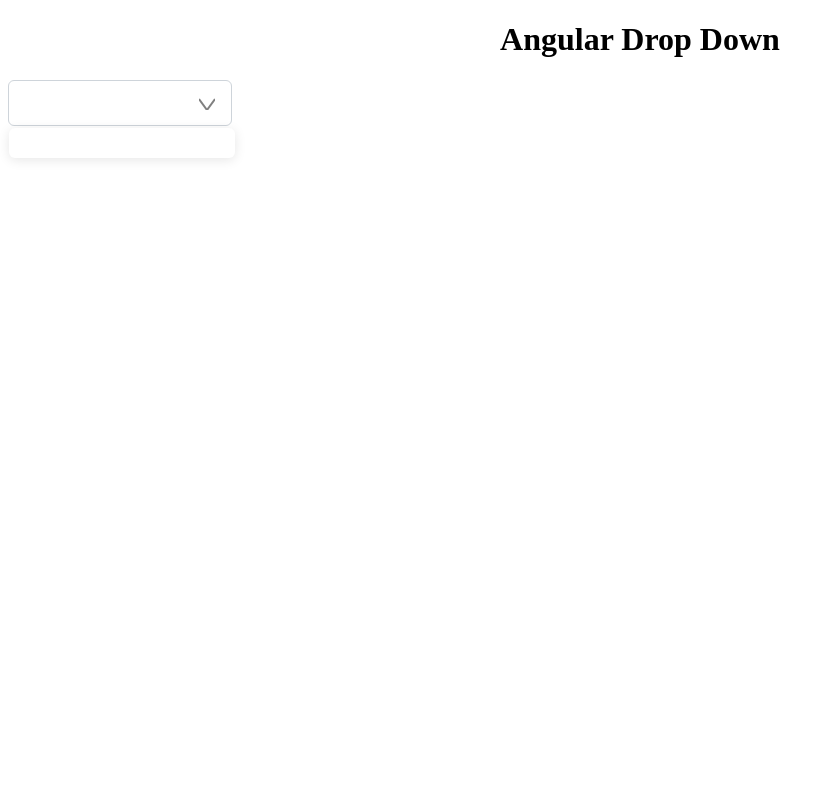
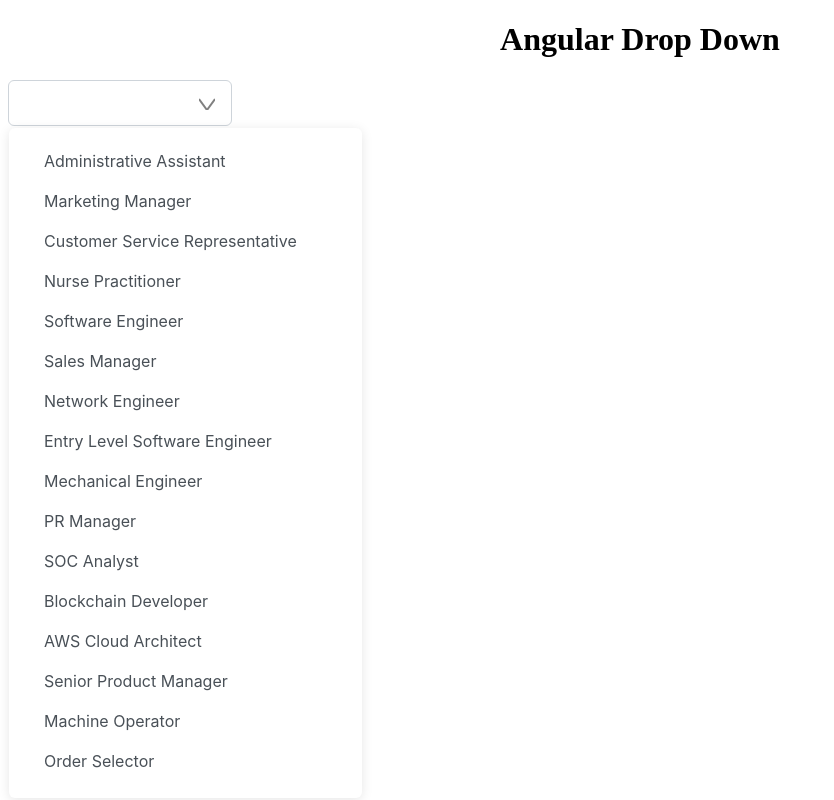
Before and after one commit to FatemehAbbasi2545/angular-drop-down, an Angular app: page / in a window 1280 px wide. Both pictures are taken after a click on the element 207 px from the left and 102 px from the top of the page. Shown: the whole page, without its empty margins (0-834 px from the left). Built offline with nearby package versions, Linux system fonts and the light colour scheme.

Commit message:
add dropdown list items

```diff
--- a/src/app/app.component.html
+++ b/src/app/app.component.html
@@ -1,2 +1,2 @@
 <h1 class="header">Angular Drop Down</h1>
-<dropdown></dropdown>
+<dropdown [dataItems]="dataProvider.jobData$"></dropdown>
--- a/src/app/app.component.ts
+++ b/src/app/app.component.ts
@@ -1,6 +1,7 @@
 import { Component } from '@angular/core';
 import { RouterOutlet } from '@angular/router';
 import { DropDownComponent } from './drop-down/dropdown.component';
+import { DataProviderService } from './data-provider.service';
 
 @Component({
   selector: 'app-root',
@@ -11,4 +12,6 @@ import { DropDownComponent } from './drop-down/dropdown.component';
 })
 export class AppComponent {
   title = 'angular-drop-down';
+
+  constructor(public dataProvider: DataProviderService) {}
 }
--- /dev/null
+++ b/src/app/data-provider.service.ts
@@ -0,0 +1,13 @@
+import { Injectable, OnInit } from '@angular/core';
+import { ItemsDataModel } from './drop-down/dropdown.interface';
+import { Observable, of } from 'rxjs';
+import { jobMockData } from './mock-data';
+
+@Injectable({
+  providedIn: 'root'
+})
+export class DataProviderService {
+  jobData$: Observable<Array<ItemsDataModel>> = of(jobMockData);
+
+  constructor() {}
+}
--- a/src/app/drop-down/dropdown.base.ts
+++ b/src/app/drop-down/dropdown.base.ts
@@ -2,19 +2,18 @@
 import { ChangeDetectorRef, Directive, EventEmitter, Input, Output } from '@angular/core';
 import { ControlValueAccessor } from '@angular/forms';
 import { ItemsDataModel } from './dropdown.interface';
+import { Observable } from 'rxjs';
 
 @Directive({})
 export class DropDownBase implements ControlValueAccessor {
-  @Input() keyFieldName = 'Key';
-  @Input() valueFieldName = 'Value';
-  @Input() disabled = false;
+  @Input() disabled: boolean = false;
 
-  @Input() get items(): Array<ItemsDataModel> | Array<object> {
-    return this._items;
+  @Input() get dataItems(): Observable<Array<ItemsDataModel>> {
+    return this._dataItems$;
   }
 
-  set items(value: Array<ItemsDataModel> | Array<object>) {
-    this._items = value;
+  set dataItems(value: Observable<Array<ItemsDataModel>>) {
+    this._dataItems$ = value;
   }
 
   @Output() onValueChange: EventEmitter<number | string> = new EventEmitter();
@@ -29,7 +28,7 @@ export class DropDownBase implements ControlValueAccessor {
 
 
   private _value: number | string = '';
-  private _items: Array<ItemsDataModel> | Array<object> = [];
+  private _dataItems$: Observable<Array<ItemsDataModel>> = new Observable;
 
   constructor(public changeDetector: ChangeDetectorRef) {
     const cd = 200;
@@ -60,7 +59,7 @@ export class DropDownBase implements ControlValueAccessor {
 
   onModelChange(value: number | string) {
     this.onChange(value);
-    this.onTouche(value);
+    this.onTouche();
     this.onValueChange.emit(value);
   }
 }
--- a/src/app/drop-down/dropdown.component.html
+++ b/src/app/drop-down/dropdown.component.html
@@ -16,6 +16,13 @@
     <div #overlay *ngIf="overlayVisible" class="overlay font-family">
         <div class="dropdown-panel">
             <div class="dropdown-items-wrapper">
+                <ng-container *ngIf="dataItems && dataItems | async as items">
+                    <ul role="listbox">
+                        <li *ngFor="let item of items; let i = index" class="dropdown-item">
+                            <span>{{ item.Value }}</span>
+                        </li>
+                    </ul>
+                </ng-container>
             </div>
         </div>
     </div>
--- a/src/app/drop-down/dropdown.component.scss
+++ b/src/app/drop-down/dropdown.component.scss
@@ -82,8 +82,42 @@
     overflow: auto;
 }
 
+ul {
+    margin: 0;
+    padding: 0;
+    list-style-type: none;
+    unicode-bidi: isolate;
+    position: relative;
+    display: block;
+}
 
+li {
+    display: flex;
+    text-align: -webkit-match-parent;
+    unicode-bidi: isolate;
+}
 
+.dropdown-panel:hover {
+    background: #EFF6FF;
+}
+
+.dropdown-item {
+    margin: 0;
+    padding: 0.75rem 1.25rem;
+    border: 0 none;
+    border-radius: 0;
+    transition: box-shadow 0.2s;
+    cursor: pointer;
+    font-weight: 400;
+    padding-top: 0.5rem;
+    white-space: nowrap;
+    position: relative;
+    overflow: hidden;
+}
+
+.dropdown-item:hover {
+    color: #1D4ED8;
+}
 
 
 
--- a/src/app/drop-down/dropdown.component.ts
+++ b/src/app/drop-down/dropdown.component.ts
@@ -2,6 +2,7 @@ import { ChangeDetectionStrategy, ChangeDetectorRef, Component, ElementRef, Even
 import { NG_VALUE_ACCESSOR } from '@angular/forms';
 import { CommonModule } from '@angular/common';
 import { DropDownBase } from './dropdown.base';
+import { ItemsDataModel } from './dropdown.interface';
 
 @Component({
   selector: 'dropdown',
--- /dev/null
+++ b/src/app/mock-data.ts
@@ -0,0 +1,20 @@
+import { ItemsDataModel } from "./drop-down/dropdown.interface";
+
+export const jobMockData: ItemsDataModel[] = [
+  { Key: 1, Value: "Administrative Assistant" },
+  { Key: 2, Value: "Marketing Manager" },
+  { Key: 3, Value: "Customer Service Representative" },
+  { Key: 4, Value: "Nurse Practitioner" },
+  { Key: 5, Value: "Software Engineer" },
+  { Key: 6, Value: "Sales Manager" },
+  { Key: 7, Value: "Network Engineer " },
+  { Key: 8, Value: "Entry Level Software Engineer" },
+  { Key: 9, Value: "Mechanical Engineer" },
+  { Key: 10, Value: "PR Manager" },
+  { Key: 11, Value: "SOC Analyst" },
+  { Key: 12, Value: "Blockchain Developer" },
+  { Key: 13, Value: "AWS Cloud Architect" },
+  { Key: 14, Value: "Senior Product Manager" },
+  { Key: 15, Value: "Machine Operator" },
+  { Key: 16, Value: "Order Selector" }
+];
```
